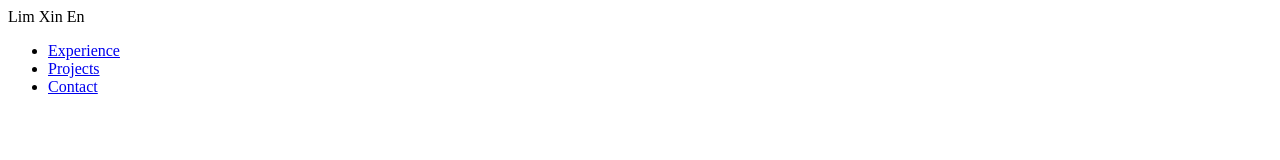
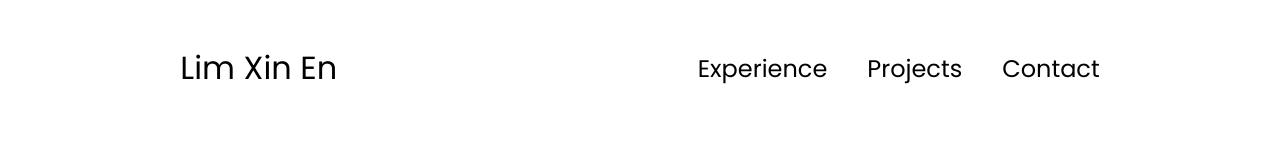
Before and after one commit to xinenlim/myPortfolio, a plain HTML site: page index.html in a window 1280 px wide. Drawn offline with Linux system fonts and the light colour scheme.

Commit message:
css for general and nav bar

```diff
--- a/index.html
+++ b/index.html
@@ -11,7 +11,7 @@
       <nav id="desktop-nav">
          <div class="logo">Lim Xin En</div>
          <div>
-            <ul class="nav-link">
+            <ul class="nav-links">
                <li><a href="#experience">Experience</a></li>
                <li><a href="#projects">Projects</a></li>
                <li><a href="#contact">Contact</a></li>
--- a/style.css
+++ b/style.css
@@ -1 +1,63 @@
-@import url("https://fonts.googleapis.com/css2?family=Syne:wght@400..800&display=swap");
+@import url('https://fonts.googleapis.com/css2?family=Poppins:wght@300;400;500;600&display=swap');
+/*general*/
+*{
+    margin: 0;
+    padding: 0;
+}
+
+body{
+    font-family: "Poppins", sans-serif;
+}
+
+html{
+    scroll-behavior: smooth;
+}
+
+p {
+    color: rgb(85, 85, 85);
+}
+
+/*transitions*/
+a,
+.btn{
+    transition: all 300ms ease;
+}
+
+/*nav*/
+nav,
+.nav-links{
+    display: flex;
+}
+
+nav{
+    justify-content: space-around;
+    align-items: center;
+    height: 17vh;
+}
+
+.nav-links{
+    gap: 2.5rem;
+    list-style: none;
+    font-size: 1.5rem;
+}
+
+a{
+    color: black;
+    text-decoration: none;
+    text-decoration-color: white;
+}
+
+a:hover{
+    color: grey;
+    text-decoration: underline;
+    /*text-underline-offset: 1rem;*/
+    text-decoration-color: rgb(181, 181, 181);
+}
+
+.logo{
+    font-size: 2rem;
+}
+
+.logo:hover{
+    cursor: default;
+}
```
